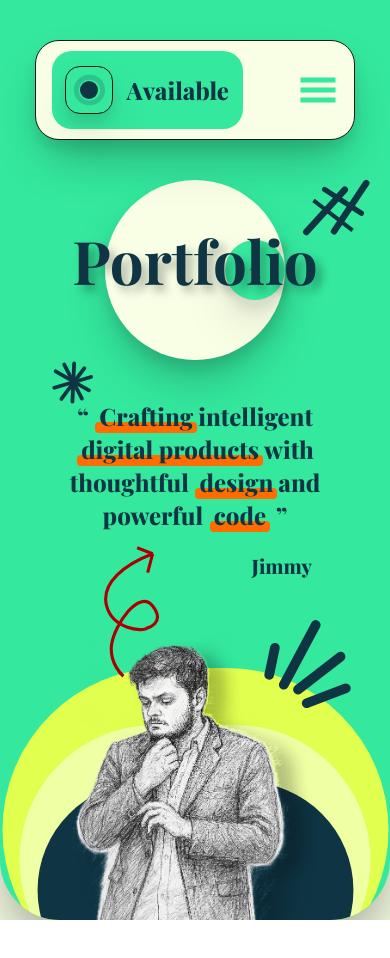
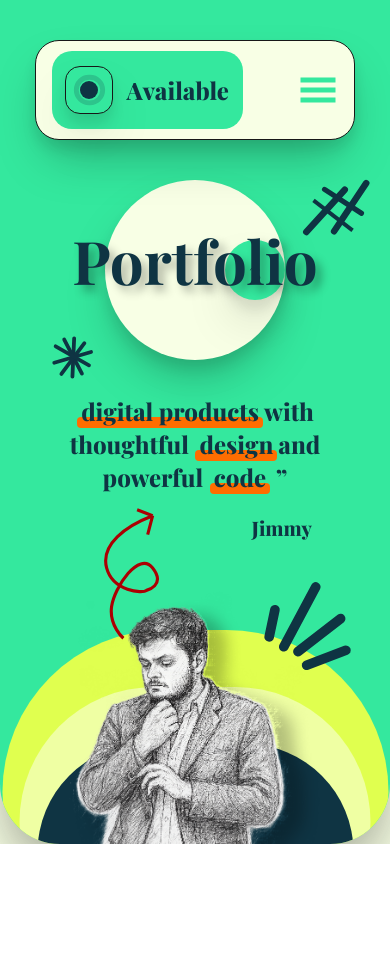
Before and after one commit to JimmyDudhwala/jimmy, a Next.js app: page / in a window 390 px wide. Shown: the top 958 px of the page. Built offline with nearby package versions, Linux system fonts and the light colour scheme; a web font is replaced by a local one.

Commit message:
Add ScrollLock component and integrate Sidebar into Homepage layout; adjust Navbar positioning and Sidebar item styling for improved user experience

```diff
--- a/src/app/Pages/Homepage.tsx
+++ b/src/app/Pages/Homepage.tsx
@@ -7,6 +7,8 @@
 import Cursor from '../components/Cursor'
 import ArrowSvg from '../components/ArrowSvg'
 import { motion } from 'framer-motion'
+import ScrollLock from '../components/ScrollLock'
+import Sidebar from '../components/Sidebar'
 
 const quote = "Crafting intelligent digital products with thoughtful design and powerful code"
 const highlights = ["Crafting", "digital products", "design", "code"]
@@ -54,8 +56,9 @@
 
   return (
     <>
-    <div className="lg:h-screen h-full w-full bg-[#F8FFE5] relative overflow-hidden">
-      <div className="lg:h-[85%] h-full w-full bg-[#34E89E] lg:rounded-b-[200px] rounded-b-[60px] relative shadow-2xl flex flex-col gap-10 items-center drop-shadow-2xl">
+    <ScrollLock locked={isOpen}>
+    <div className="h-screen w-full bg-[#F8FFE5] relative overflow-hidden">
+      <div className="lg:h-[85%]  h-full w-full bg-[#34E89E] lg:rounded-b-[200px] rounded-b-[60px] relative shadow-2xl flex flex-col gap-10 items-center drop-shadow-2xl">
 
         {/* Cursors - visible only on lg screens */}
         <div className="hidden lg:block absolute top-2/12 left-12">
@@ -82,11 +85,16 @@
           <div className="absolute lg:relative right-0 mt-4 lg:mt-0">
             <Tiny width={100} height={100} src="/hash.svg" />
           </div>
+
+
+
           <Navbar isOpen={isOpen} setIsOpen={setIsOpen} />
+
+
         </div>
 
         {/* Bottom Content */}
-        <div className="w-full h-full flex flex-col lg:flex-row justify-center items-center overflow-hidden  rounded-b-[60px] lg:rounded-b-[200px] ">
+        <div className="w-full  h-full flex flex-col lg:flex-row justify-center items-center overflow-hidden  rounded-b-[60px] lg:rounded-b-[200px] ">
           {/* Star Tiny */}
           <div className="absolute left-0 top-4/12 lg:top-0 lg:left-0 lg:scale-100 scale-40  lg:relative">
             <Tiny width={150} height={150} src="/star.svg" />
@@ -145,6 +153,8 @@
     <div className='h-screen w-full'>
 
     </div>
+     <Sidebar isOpen={isOpen} />
+    </ScrollLock>
     </>
   )
 }
--- a/src/app/components/Navbar.tsx
+++ b/src/app/components/Navbar.tsx
@@ -3,7 +3,6 @@
 import { GiHamburgerMenu } from "react-icons/gi";
 import { IoCloseSharp } from "react-icons/io5";
 import { AnimatePresence, motion } from "framer-motion";
-import Sidebar from "./Sidebar";
 
 interface NavbarProps {
     isOpen: boolean;
@@ -19,8 +18,8 @@
 
     return (
         <>
-            <div className='h-[100px] border w-[320px] rounded-3xl bg-[#F8FFE5] relative  shadow-2xl drop-shadow-xl z-100'>
-                <div className='flex justify-evenly items-center h-full w-full gap-10 '>
+            <div className='h-[100px] border w-[320px] rounded-3xl bg-[#F8FFE5]   shadow-2xl drop-shadow-xl z-100'>
+                <div className='flex justify-evenly items-center h-full w-full gap-10 fixed'>
                     <div className='h-[80%] w-[60%] bg-[#34E89E] rounded-[20px]  flex justify-evenly   items-center'>
                         <div className='w-[25%] h-[60%] bg-[#34E89E] shadow-2xl drop-shadow-xl relative border-[0.5px] rounded-[15px] flex justify-center items-center'>
                             {/* Animated ring only */}
@@ -63,7 +62,7 @@
                     </AnimatePresence>
                 </div>
             </div>
-            <Sidebar isOpen={isOpen} />
+
         </>
     )
 }
--- /dev/null
+++ b/src/app/components/ScrollLock.tsx
@@ -0,0 +1,10 @@
+// components/ScrollLock.tsx
+const ScrollLock: React.FC<{ locked: boolean; children: React.ReactNode }> = ({ locked, children }) => {
+  return (
+    <div className={`w-full ${locked ? 'overflow-hidden h-screen' : 'overflow-auto'}`}>
+      {children}
+    </div>
+  )
+}
+
+export default ScrollLock
--- a/src/app/components/Sidebar.tsx
+++ b/src/app/components/Sidebar.tsx
@@ -37,11 +37,11 @@
             exit={{ x: -2000, borderTopRightRadius: "350px", borderBottomRightRadius: "350px" }}
             className={`h-screen z-90 lg:w-[50%] w-[98%] bg-[#0F3443] absolute top-0 left-0 shadow-[60px_0_100px_rgba(0,0,0,0.4)] overflow-hidden`}
         >
-            <div className='h-full w-full bg-[#0F3443] flex flex-col justify-center items-start'>
+            <div className='h-full w-full bg-[#0F3443] flex flex-col justify-center lg:items-start items-center'>
             {items.map((item) => (
                 <div
                 key={item.id}
-                className='text-[#F8FFE5] text-[4rem] ml-28 font-playfair font-[800] p-2 overflow-hidden'>
+                className='text-[#F8FFE5] text-[3rem] md:text-[4rem]  lg:ml-28 font-playfair font-[800] p-2 overflow-hidden'>
                 <motion.div
                     initial={{ opacity: 0, y: -100 }}
                     animate={{ opacity: 1, y: isOpen ? 0 : 1000 }}
```
